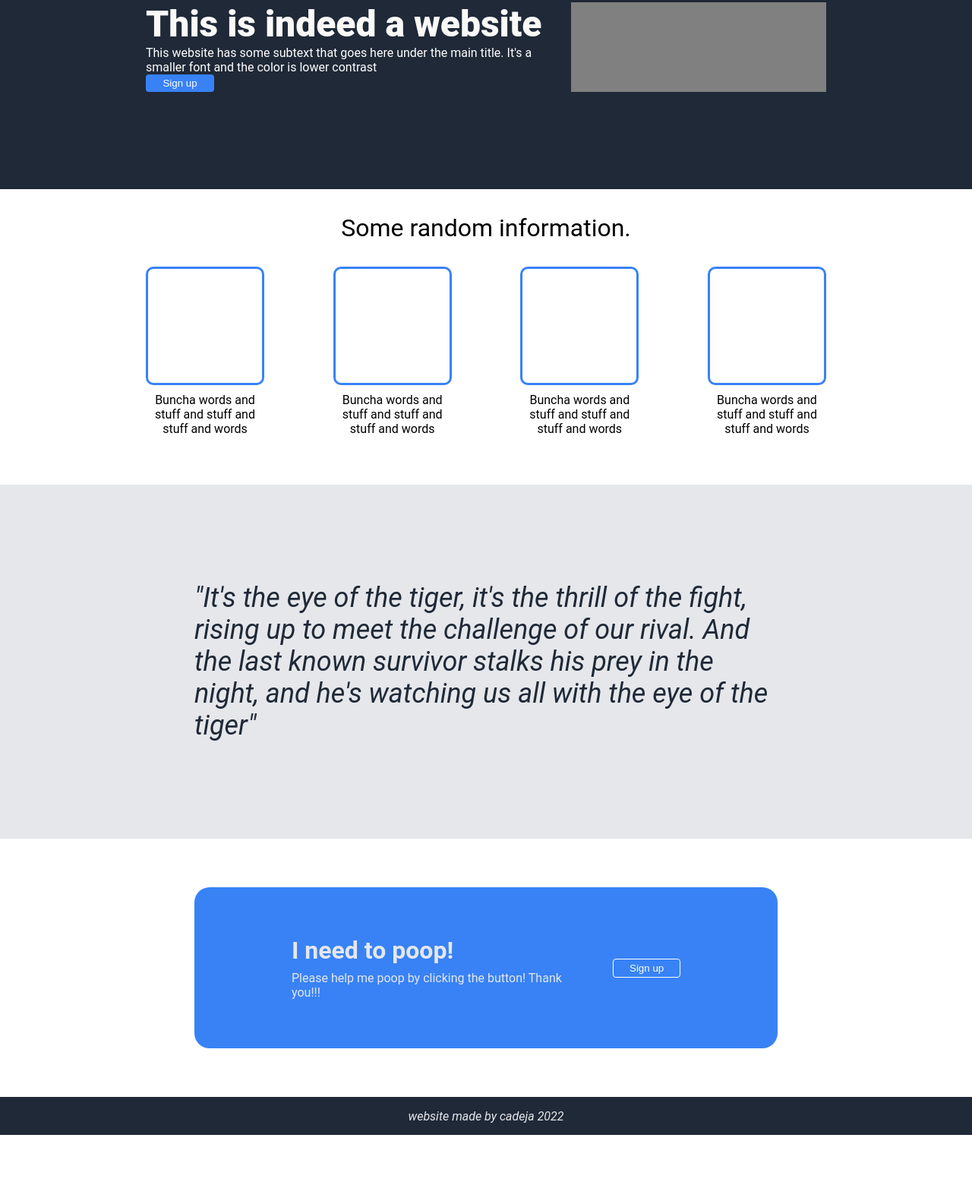
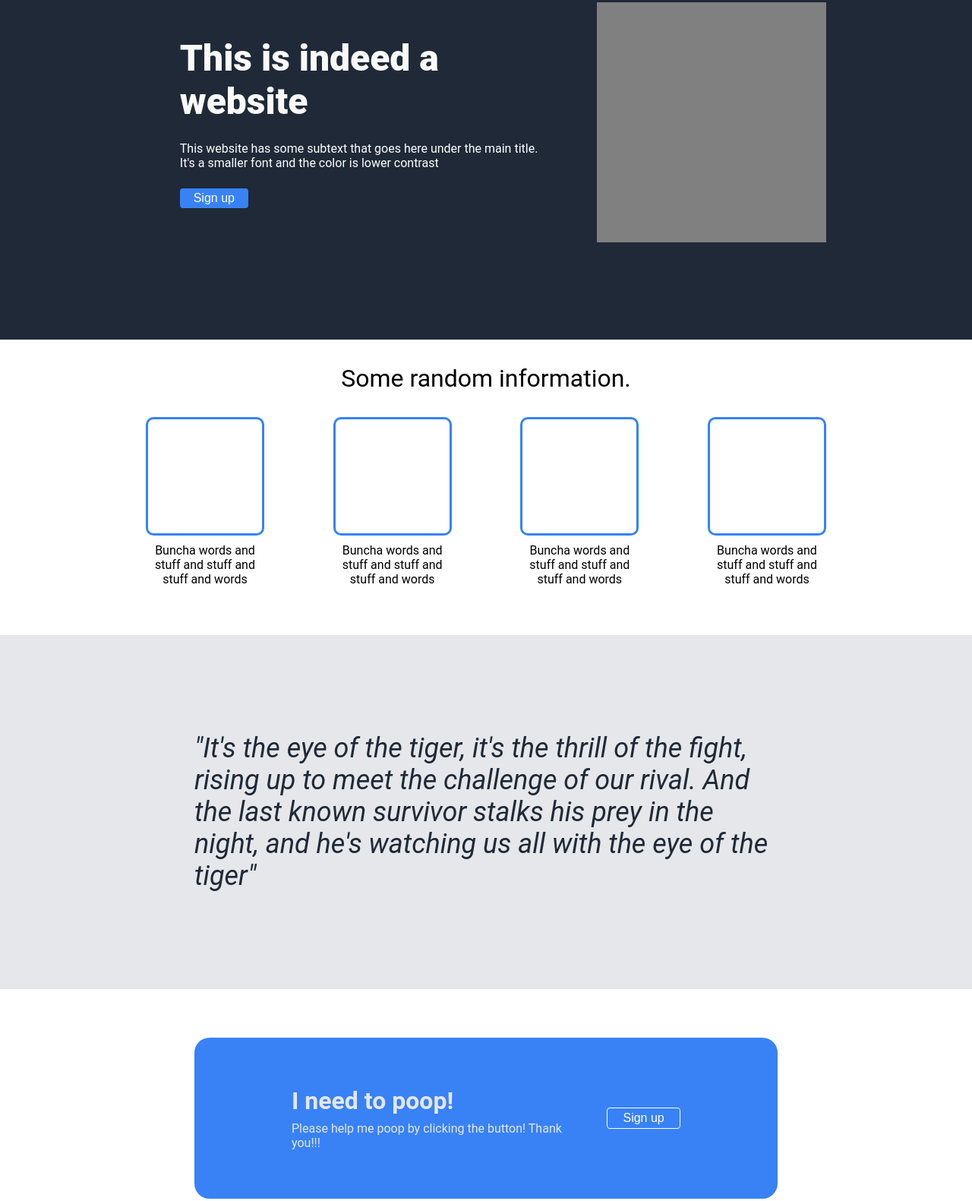
Before and after one commit to cadeja/landingpage, a plain HTML site: page index.html in a window 1280 px wide. Shown: the part 182-1763 px from the top of the page at 76% size. Before the commit the page ends 1676 px from the top, so only its background shows below. Drawn offline with Linux system fonts and the light colour scheme.

Commit message:
Added spacing in intro. Editted button size

```diff
--- a/style.css
+++ b/style.css
@@ -21,6 +21,7 @@ button {
     padding: 4px;
     width: 90px;
     border-radius: 4px;
+    font-size: 16px;
 }
 
 /* TOP SECTION */
@@ -61,6 +62,8 @@ button {
     flex: 1 1 auto;
     display: flex;
     flex-direction: column;
+    gap: 24px;
+    padding: 5%;
 }
 
 .intro-text-main {
@@ -163,8 +166,9 @@ button {
     border: 1px solid white;
     padding: 4px;
     height: 5%;
-    width: 90px;
+    width: 100px;
     border-radius: 4px;
+    flex-basis: auto;
 }
 
 
```
